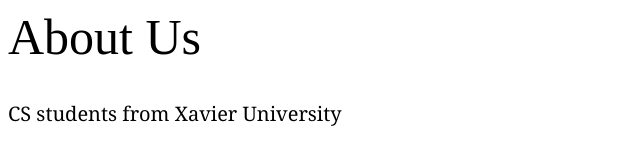
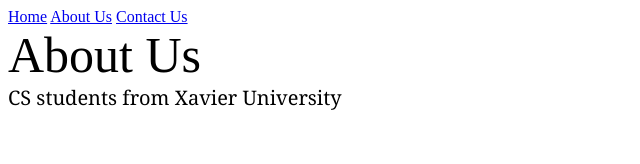
Before and after one commit to joshptaboada/collaborative-website, a plain HTML site: page about.html in a window 1280 px wide. Shown: the whole page, without its empty margins (0-640 px from the left). Drawn offline with Linux system fonts and the light colour scheme.

Commit message:
added top bar

```diff
--- a/about.html
+++ b/about.html
@@ -1,3 +1,12 @@
 <title>About Page</title>
-    <h1 style="font-size: 50px; font-weight: 50;">About Us</h1>
+
+  <header>
+    <nav>
+      <a href="index.html" class="active">Home</a>
+      <a href="about.html">About Us</a>
+      <a href="contact.html">Contact Us</a>
+    </nav>
+  </header>
+
+    <div style="font-size: 50px; font-weight: 50;">About Us</div>
     <div style="font-size: 20px; font-family:Georgia, 'Times New Roman', Times, serif ;">CS students from Xavier University</div>
```
